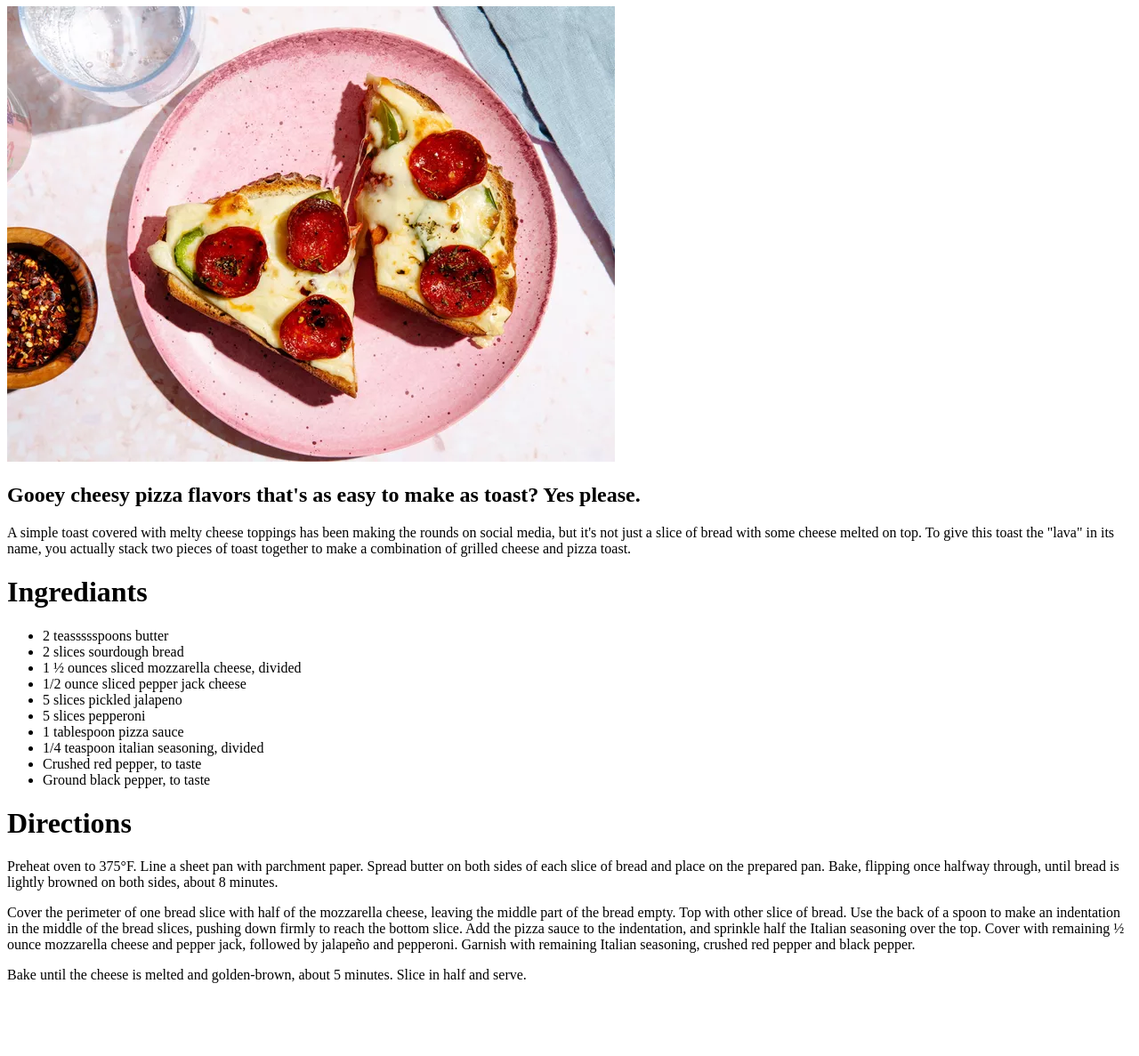
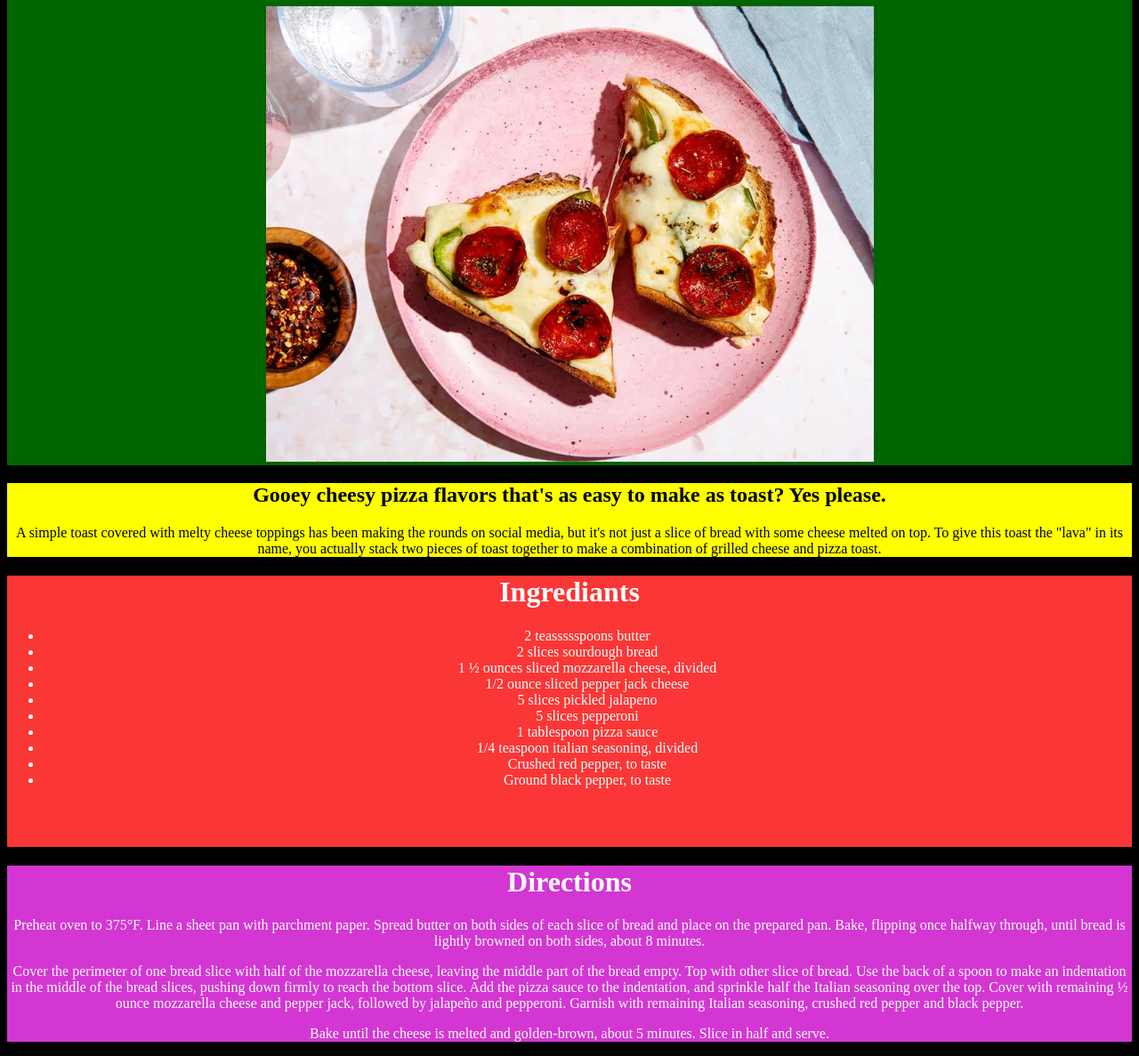
Before and after one commit to kevingreiner10/odin-recipes, a plain HTML site: page recipes/pizza.html in a window 1280 px wide. Shown: the part 73-1260 px from the top of the page at 89% size. Before the commit the page ends 1194 px from the top, so only its background shows below. Drawn offline with Linux system fonts and the light colour scheme.

Commit message:
styling the website

```diff
--- a/recipes/pizza.html
+++ b/recipes/pizza.html
@@ -4,14 +4,20 @@
     <meta charset="UTF-8">
     <meta name="viewport" content="width=device-width, initial-scale=1.0">
     <title>Document</title>
+    <link rel="stylesheet" href="../style.css">
 </head>
 <body>
+    <div class="heading">
     <h1>Pizza</h1>
     <img src="../images/pizza.jpg">
+    </div>
+    <div class="description">
     <h2>Gooey cheesy pizza flavors that's as easy to make as toast? Yes please.</h2>
     <p>A simple toast covered with melty cheese toppings has been making the rounds on social media, but it's not just a slice of bread with some cheese melted on top.
         To give this toast the "lava" in its name, you actually stack two pieces of toast together to make a combination of grilled cheese and pizza toast.</p>
-    <h1>Ingrediants</h1>
+    </div>
+    <div class="ingrediants">
+        <h1>Ingrediants</h1>
     <ul>
         <li>2 teassssspoons butter</li>
         <li>2 slices sourdough bread</li>
@@ -24,6 +30,8 @@
         <li>Crushed red pepper, to taste</li>
         <li>Ground black pepper, to taste</li>
     </ul>
+    </div>
+    <div class="directions">
     <h1>Directions</h1>
     <p>Preheat oven to 375°F. Line a sheet pan with parchment paper.
         Spread butter on both sides of each slice of bread and place on the prepared pan.
@@ -34,6 +42,6 @@
             Add the pizza sauce to the indentation, and sprinkle half the Italian seasoning over the top. Cover with remaining ½ ounce mozzarella cheese and pepper jack, followed by jalapeño and pepperoni.
             Garnish with remaining Italian seasoning, crushed red pepper and black pepper.</p>
         <p>Bake until the cheese is melted and golden-brown, about 5 minutes. Slice in half and serve.</p>
-
+        </div>
 </body>
 </html>
--- /dev/null
+++ b/style.css
@@ -0,0 +1,27 @@
+body {
+    background-color: black;
+    color: chocolate;
+    text-align: center;
+}
+
+.ingrediants {
+    background-color: rgb(251, 54, 54);
+    color: white;
+    text-decoration: none;
+    padding-bottom: 50px;
+}
+
+.directions {
+    background-color: rgb(212, 54, 212);
+    color: white;
+}
+
+.description {
+    background-color: yellow;
+    color: black;
+}
+
+.heading {
+    background-color: darkgreen;
+    color: white;
+}
```
Also changed, not shown: index.html (+7 -0 lines).
